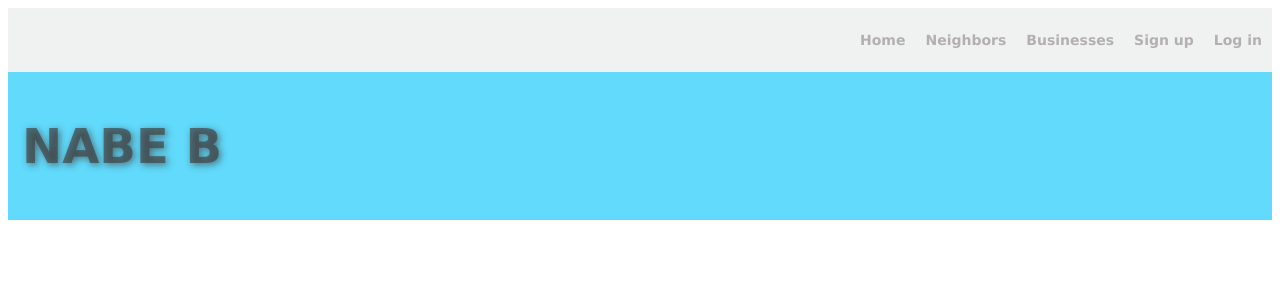
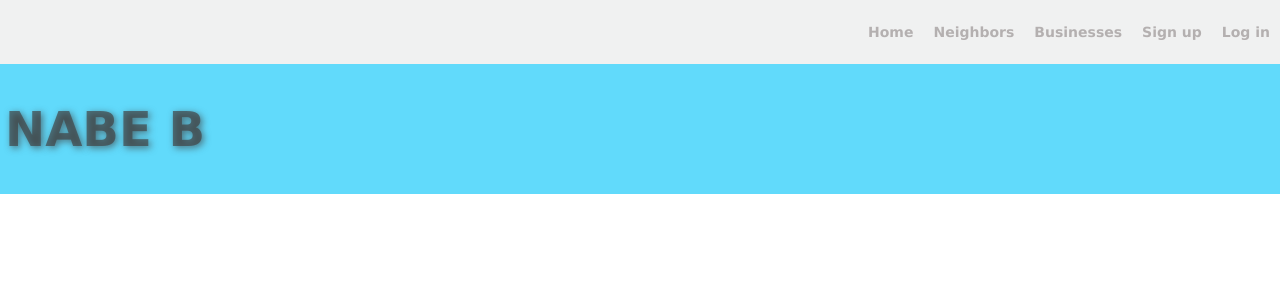
Before and after one commit to claudiahalip/NabeB_frontend_withReact, a React (Create React App) app: page / in a window 1280 px wide. Shown: the top 300 px of the page. Built offline with nearby package versions, Linux system fonts and the light colour scheme; no server answers.

Commit message:
horizontal scrolling

```diff
--- a/src/App.css
+++ b/src/App.css
@@ -1,20 +1,25 @@
-.App {
+ .App {
   text-align: center;
-  display: grid;
+
 }
 
-.App-logo {
+body {
+  margin: 0;
+  font-family: monospace;
+}
+
+/* .App-logo {
   height: 40vmin;
   pointer-events: none;
-}
+}  */
 
-@media (prefers-reduced-motion: no-preference) {
+/* @media (prefers-reduced-motion: no-preference) {
   .App-logo {
     animation: App-logo-spin infinite 20s linear;
   }
-}
+} */
 
-.App-header {
+/* .App-header {
   background-color: #282c34;
   min-height: 100vh;
   display: flex;
@@ -23,26 +28,27 @@
   justify-content: center;
   font-size: calc(10px + 2vmin);
   color: white;
-}
+} */
 
-.App-link {
+/* .App-link {
   color: #61dafb;
-}
+} */
 
-@keyframes App-logo-spin {
+/* @keyframes App-logo-spin {
   from {
     transform: rotate(0deg);
   }
   to {
     transform: rotate(360deg);
   }
-}
+} */
 
 
 .header {
   background-color: #61dafb;
-  padding: 14px;
+  padding: 5px;
   text-align: left;
+  /* height:70px; */
 }
 
 h1 {
@@ -69,6 +75,7 @@ h2 {
 .navbar {
   overflow: hidden;
   background-color: #4d565815;
+  /* height: 50px; */
 }
 
 .navBarLinks {
@@ -93,21 +100,65 @@ h2 {
   margin: 0 auto;
 }
 
-.scrolling-wrapper{
- display: inline-block;
- overflow: auto;
- white-space: nowrap;
+
+/* .slide {
+  width: 100vw;
+  height: 100vh;
+} */
+.wrapper{
+  /* display: inline-grid; */
+
+  /* width: 400px;
+  height: 900px;
+  overflow-y: auto;
+  overflow-x: hidden;
+  transform: rotate(-90deg);
+  transform-origin: right top;
+  transform:rotate(-90deg) translateY(-100px); */
+
+  overflow-x: scroll;
+  overflow-y: hidden;
+  white-space: nowrap;
 }
-
 
 
 .businessCard{
   background-color: transparent;
-  width: 18rem;
-  height: 18rem;
+  width: 20rem;
+  height: 20rem;
   border: grey solid 1px;
-  padding: 1rem;
+  padding: 1rem ;
   margin: 1rem 1rem;
   text-align: center;
 
+  /* transform: rotate(90deg);
+  transform-origin: right top; */
+  display: inline-block;
 }
+
+/* .outer-wrapper{
+  transform: rotate(-90deg) translateX(-100vh);
+  transform-origin: top left;
+  width: 100vh;
+  height: 100vw;
+
+  overflow-y: scroll;
+  overflow-x: hidden;
+  position: absolute;
+  scrollbar-width: none;
+  -ms-overflow-style: none;
+
+}  */
+
+::-webkit-scrollbar {
+  display:none;
+}
+
+.component-title{
+  text-align: center;
+  font-size: 24px;
+  color: rgba(63, 62, 62, 0.658);
+  text-shadow: 2px 2px 7px ;
+  font-family: 'Lucida Sans', 'Lucida Sans Regular', 'Lucida Grande', 'Lucida Sans Unicode', Geneva, Verdana, sans-serif;
+
+}
--- a/src/App.js
+++ b/src/App.js
@@ -10,6 +10,7 @@ import Signup from  './components/Signup';
 import Neighbors from './components/Neighbors'
 import UserProfile from './components/UserProfile';
 import BusinessesContainer from './containers/BusinessesContainer';
+
 
 class  App extends Component {
   constructor(props) {
@@ -67,8 +68,12 @@ class  App extends Component {
        <React.StrictMode>
        <Router>
        <NavBar loggedInStatus={this.state.isLoggedIn}/>
+       <Home  handleLogout={this.handleLogout} loggedInStatus={this.state.isLoggedIn}/>
 
        <Switch>
+
+
+
           <Route exact path = '/businesses' render = {props => (
             <BusinessesContainer {...props} loggedInStatus= {this.state.isLoggedIn}/>
           )}
@@ -78,10 +83,11 @@ class  App extends Component {
           )}
           />
 
-          <Route exact path='/' render={props => (
+
+          {/* <Route exact path='/' render={props => (
               <Home {...props} handleLogout={this.handleLogout} loggedInStatus={this.state.isLoggedIn}/>
               )}
-            />
+            /> */}
           <Route exact path='/login' render={props => (
             <Login {...props} handleLogin={this.handleLogin} loggedInStatus={this.state.isLoggedIn}/>
             )}
--- a/src/components/Business.js
+++ b/src/components/Business.js
@@ -4,12 +4,12 @@ import React from 'react';
 class Business extends Component{
     render(){
         return(
-            <div className="scrolling-wrapper">
             <div className = "businessCard">
                 <h2>{this.props.business.name}</h2>
                 <a className="description" >{this.props.business.phone_number}</a>
             </div>
-            </div>
+
+
         )
     }
 }
--- a/src/components/Businesses.js
+++ b/src/components/Businesses.js
@@ -16,10 +16,12 @@ class Businesses extends Component {
 
      render(){
          return(
-             <div>
-                 <h1>Businesses</h1>
-                 {this.renderBusinesses()}
+           <div>
+             <div className="component-title">Businesses</div>
+             <div className="wrapper">
+                {this.renderBusinesses()}
              </div>
+           </div>
          )
      }
 }
--- a/src/components/Home.js
+++ b/src/components/Home.js
@@ -22,12 +22,12 @@ class Home extends Component{
     render(){
         return(
             <div>
-                 <Route exact  path = '/'>
+
                 <div className ='header'>
                 <h1>NABE B</h1>
                 {this.props.loggedInStatus && <button onClick = {this.handleLogoutClick}>Logout</button>}
                 </div>
-                </Route>
+
 
 
             </div>
```
Also changed, not shown: 1 other file (tests, documents, lock files or other folders).
